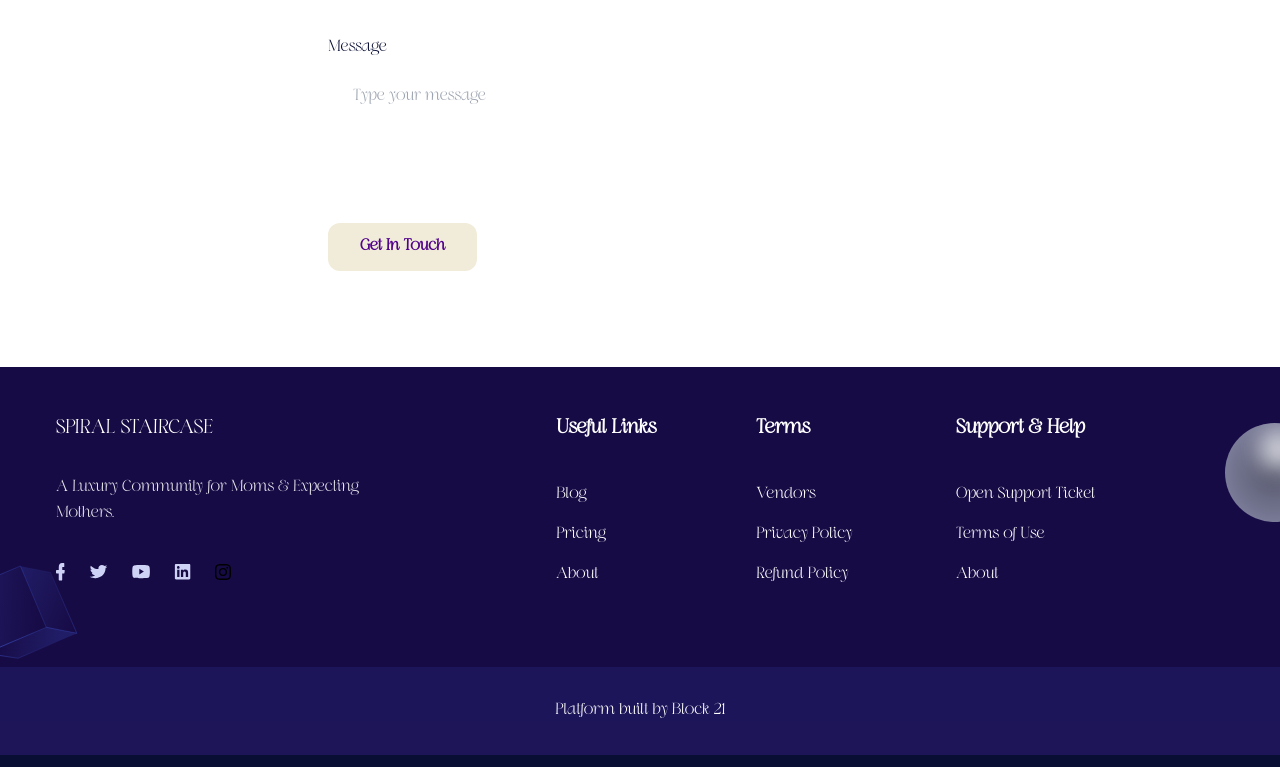
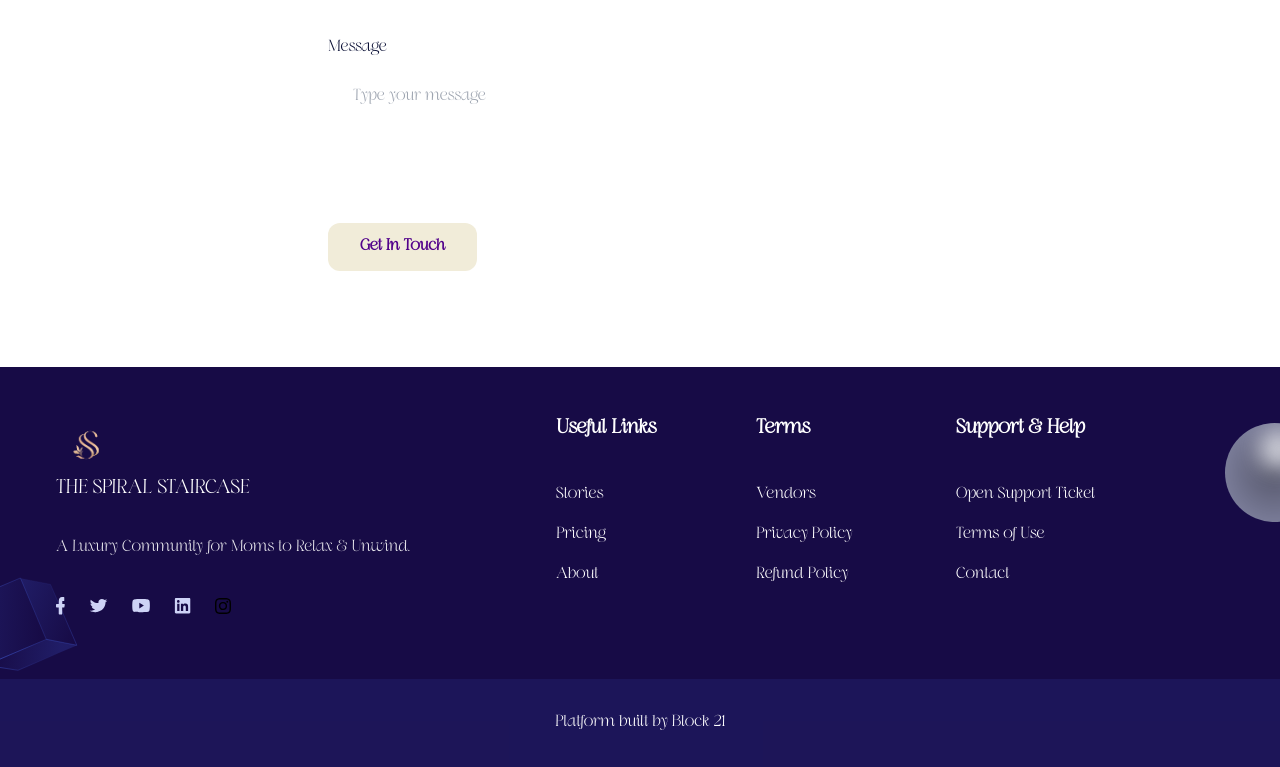
Before and after one commit to BlockVisors/SS-Home, a Next.js app: page /contact-form in a window 1280 px wide. Shown: the part 550-1317 px from the top of the page. Built offline with nearby package versions, Linux system fonts and the light colour scheme.

Commit message:
minor-stuff

```diff
--- a/components/Footer/index.tsx
+++ b/components/Footer/index.tsx
@@ -12,6 +12,7 @@ const Footer = () => {
           <div className="-mx-4 flex flex-wrap">
             <div className="w-full px-4 md:w-1/2 lg:w-4/12 xl:w-5/12">
               <div className="mb-12 max-w-[360px] lg:mb-16">
+              <div className="flex justify-between">
                 <Link href="/" className="mb-8 inline-block">
                   {/* <Image
                     src="/images/logo/ssTrans.png"
@@ -21,12 +22,23 @@ const Footer = () => {
                     height={30}
                   /> */}
                   {/* p */}
+                   <Image
+                  src="/images/new/logo/S/logo1.png"
+                  alt="logo"
+                  width={60}
+                  height={60}
+                  // className="w-full dark:block"
+                  //  className="w-full"
+                  priority
+                />
                   <h1 className="text-xl text-bold">
-                  SPIRAL STAIRCASE
+                   THE SPIRAL STAIRCASE
                   </h1>
+
                 </Link>
+                 </div>
                 <p className="mb-9 text-base font-medium leading-relaxed text-white/90">
-                  A Luxury Community for Moms & Expecting Mothers.
+                  A Luxury Community for Moms to Relax & Unwind.
                 </p>
                 <div className="flex items-center">
                   <a
@@ -116,7 +128,7 @@ const Footer = () => {
                       className="mb-4 inline-block text-base font-medium text-white hover:text-primary"
                     >
                       {" "}
-                      Blog{" "}
+                      Stories{" "}
                     </a>
                   </li>
                   <li>
@@ -208,7 +220,7 @@ const Footer = () => {
                       className="mb-4 inline-block text-base font-medium text-white hover:text-primary"
                     >
                       {" "}
-                      About{" "}
+                      Contact{" "}
                     </a>
                   </li>
                 </ul>
--- a/components/Header/index.tsx
+++ b/components/Header/index.tsx
@@ -83,8 +83,8 @@ const Header = () => {
                 <Image
                   src="/images/new/logo/S/logo1.png"
                   alt="logo"
-                  width={80}
-                  height={66}
+                  width={100}
+                  height={80}
                   // className="w-full dark:block"
                   className="w-full"
                   priority
--- a/components/Hero/index.tsx
+++ b/components/Hero/index.tsx
@@ -34,7 +34,8 @@ const Hero = () => {
                   className="mx-auto max-w-full lg:mr-6"
                 />
                 <h1 className="mb-20 text-3xl font-light leading-tight text-white dark:text-white sm:text-4xl sm:leading-tight md:text-5xl md:leading-tight">
-Ascend & Unwind                </h1>
+                Ascend & Unwind
+                </h1>
                 {/* <p className="mb-12 text-base font-medium !leading-relaxed text-body-color dark:text-white dark:opacity-90 sm:text-lg md:text-xl">
                 The Spiral Staircase offers modern mothers an unparalleled experience of relaxation, luxury, and child-friendly amenities, creating a unique haven where they can rejuvenate while their children are well-cared for in an elegant and enchanting environment.
 
```
